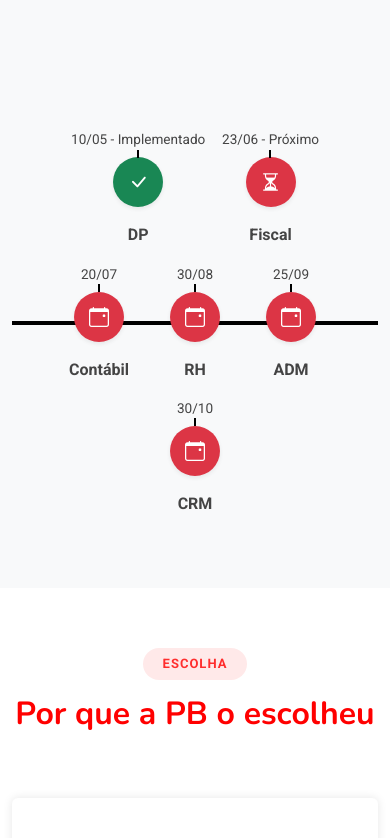
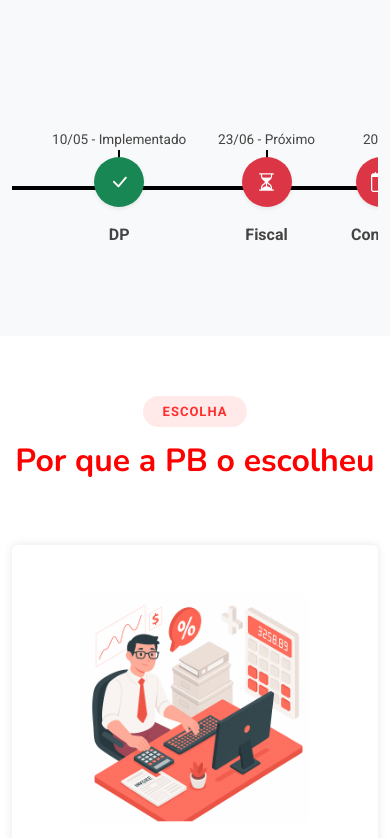
Before and after one commit to CoimbraPB/Site-Page2.0, a plain HTML site: page Front/index.html in a window 390 px wide. Shown: the part 2489-3327 px from the top of the page. Drawn offline with nearby package versions, Linux system fonts and the light colour scheme.

Commit message:
Section timeline Att para Mobile, Css msm coisa

```diff
--- a/Front/assets/css/main.css
+++ b/Front/assets/css/main.css
@@ -2790,16 +2790,27 @@ section,
 }
 
   /* Linha horizontal da timeline */
+.timeline-scroll-wrapper {
+  /* permite scroll horizontal no celular */
+  overflow-x: auto;
+  -webkit-overflow-scrolling: touch;
+  padding-bottom: 1rem; /* espaço para scroll */
+}
+
 .timeline-container {
   position: relative;
-  }
+  min-width: max-content; /* força a linha crescer conforme o conteúdo */
+}
+
+/* Linha horizontal */
 .timeline-line {
   height: 4px;
   background-color: black;
   z-index: 0;
-  }
-
-  /* Cada bolinha */
+  width: 100%;
+}
+
+/* Bolinhas */
 .timeline-dot {
   width: 50px;
   height: 50px;
@@ -2832,15 +2843,3 @@ section,
   height: 8px;
   background-color: black;
 }
-
-  /* Responsividade */
-  @media (max-width: 575.98px) {
-    .timeline-container {
-      flex-wrap: wrap;
-      gap: 1rem;
-      justify-content: center !important;
-    }
-    .timeline-item {
-      min-width: 80px !important;
-    }
-  }
--- a/Front/index.html
+++ b/Front/index.html
@@ -185,13 +185,15 @@ Tudo isso em uma interface simples, acessível e pensada para facilitar — não
       <p class="lead">Veja o cronograma de implementação do sistema Mapia em cada área</p>
     </div>
 
-    <div class="timeline-container position-relative d-flex justify-content-between align-items-center px-4 py-4" data-aos="fade-up" data-aos-delay="100">
+    <!-- Container com scroll horizontal no celular -->
+    <div class="timeline-scroll-wrapper overflow-auto" data-aos="fade-up" data-aos-delay="100">
+      <div class="timeline-container d-flex flex-nowrap justify-content-between align-items-center px-4 py-4 position-relative" >
 
         <!-- Linha horizontal -->
-      <div class="timeline-line position-absolute top-50 start-0 end-0 translate-middle-y" data-aos="fade-in" data-aos-delay="150"></div>
+        <div class="timeline-line position-absolute top-50 start-0 end-0 translate-middle-y"></div>
 
         <!-- Cada etapa -->
-      <div class="timeline-item text-center position-relative" style="min-width: 120px;" data-aos="zoom-in" data-aos-delay="300">
+        <div class="timeline-item text-center position-relative d-flex flex-column align-items-center px-3" style="min-width: 100px;" data-aos="zoom-in" data-aos-delay="300">
           <div class="timeline-date mb-2">10/05 - Implementado</div>
           <div class="timeline-dot bg-success text-white d-inline-flex justify-content-center align-items-center shadow-sm">
             <i class="bi bi-check-lg fs-5"></i>
@@ -199,7 +201,7 @@ Tudo isso em uma interface simples, acessível e pensada para facilitar — não
           <p class="mt-3 mb-0 fw-bold">DP</p>
         </div>
 
-      <div class="timeline-item text-center position-relative" style="min-width: 120px;" data-aos="zoom-in" data-aos-delay="400">
+        <div class="timeline-item text-center position-relative d-flex flex-column align-items-center px-3" style="min-width: 100px;" data-aos="zoom-in" data-aos-delay="400">
           <div class="timeline-date mb-2">23/06 - Próximo</div>
           <div class="timeline-dot bg-danger text-white d-inline-flex justify-content-center align-items-center shadow-sm">
             <i class="bi bi-hourglass-split fs-5"></i>
@@ -207,7 +209,7 @@ Tudo isso em uma interface simples, acessível e pensada para facilitar — não
           <p class="mt-3 mb-0 fw-bold">Fiscal</p>
         </div>
 
-      <div class="timeline-item text-center position-relative" style="min-width: 120px;" data-aos="zoom-in" data-aos-delay="500">
+        <div class="timeline-item text-center position-relative d-flex flex-column align-items-center px-3" style="min-width: 100px;" data-aos="zoom-in" data-aos-delay="500">
           <div class="timeline-date mb-2">20/07</div>
           <div class="timeline-dot bg-danger text-white d-inline-flex justify-content-center align-items-center shadow-sm">
             <i class="bi bi-calendar-event fs-5"></i>
@@ -215,7 +217,7 @@ Tudo isso em uma interface simples, acessível e pensada para facilitar — não
           <p class="mt-3 mb-0 fw-bold">Contábil</p>
         </div>
 
-      <div class="timeline-item text-center position-relative" style="min-width: 120px;" data-aos="zoom-in" data-aos-delay="600">
+        <div class="timeline-item text-center position-relative d-flex flex-column align-items-center px-3" style="min-width: 100px;" data-aos="zoom-in" data-aos-delay="600">
           <div class="timeline-date mb-2">30/08</div>
           <div class="timeline-dot bg-danger text-white d-inline-flex justify-content-center align-items-center shadow-sm">
             <i class="bi bi-calendar-event fs-5"></i>
@@ -223,7 +225,7 @@ Tudo isso em uma interface simples, acessível e pensada para facilitar — não
           <p class="mt-3 mb-0 fw-bold">RH</p>
         </div>
 
-      <div class="timeline-item text-center position-relative" style="min-width: 120px;" data-aos="zoom-in" data-aos-delay="700">
+        <div class="timeline-item text-center position-relative d-flex flex-column align-items-center px-3" style="min-width: 100px;" data-aos="zoom-in" data-aos-delay="700">
           <div class="timeline-date mb-2">25/09</div>
           <div class="timeline-dot bg-danger text-white d-inline-flex justify-content-center align-items-center shadow-sm">
             <i class="bi bi-calendar-event fs-5"></i>
@@ -231,7 +233,7 @@ Tudo isso em uma interface simples, acessível e pensada para facilitar — não
           <p class="mt-3 mb-0 fw-bold">ADM</p>
         </div>
 
-      <div class="timeline-item text-center position-relative" style="min-width: 120px;" data-aos="zoom-in" data-aos-delay="800">
+        <div class="timeline-item text-center position-relative d-flex flex-column align-items-center px-3" style="min-width: 100px;" data-aos="zoom-in" data-aos-delay="800">
           <div class="timeline-date mb-2">30/10</div>
           <div class="timeline-dot bg-danger text-white d-inline-flex justify-content-center align-items-center shadow-sm">
             <i class="bi bi-calendar-event fs-5"></i>
@@ -239,6 +241,7 @@ Tudo isso em uma interface simples, acessível e pensada para facilitar — não
           <p class="mt-3 mb-0 fw-bold">CRM</p>
         </div>
 
+      </div>
     </div>
   </div>
 </section>
```
Lines whose indentation alone changed are shown as unchanged.
